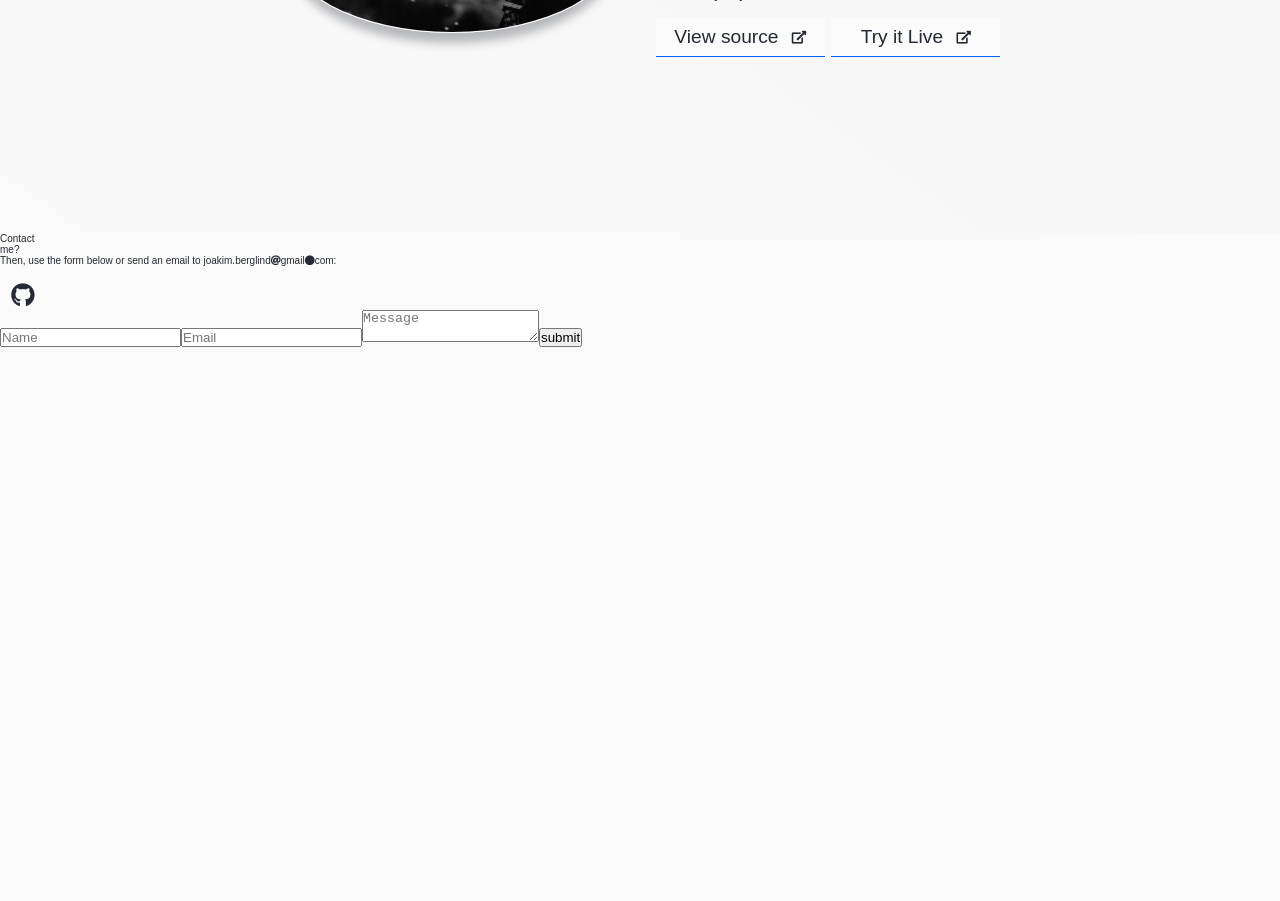
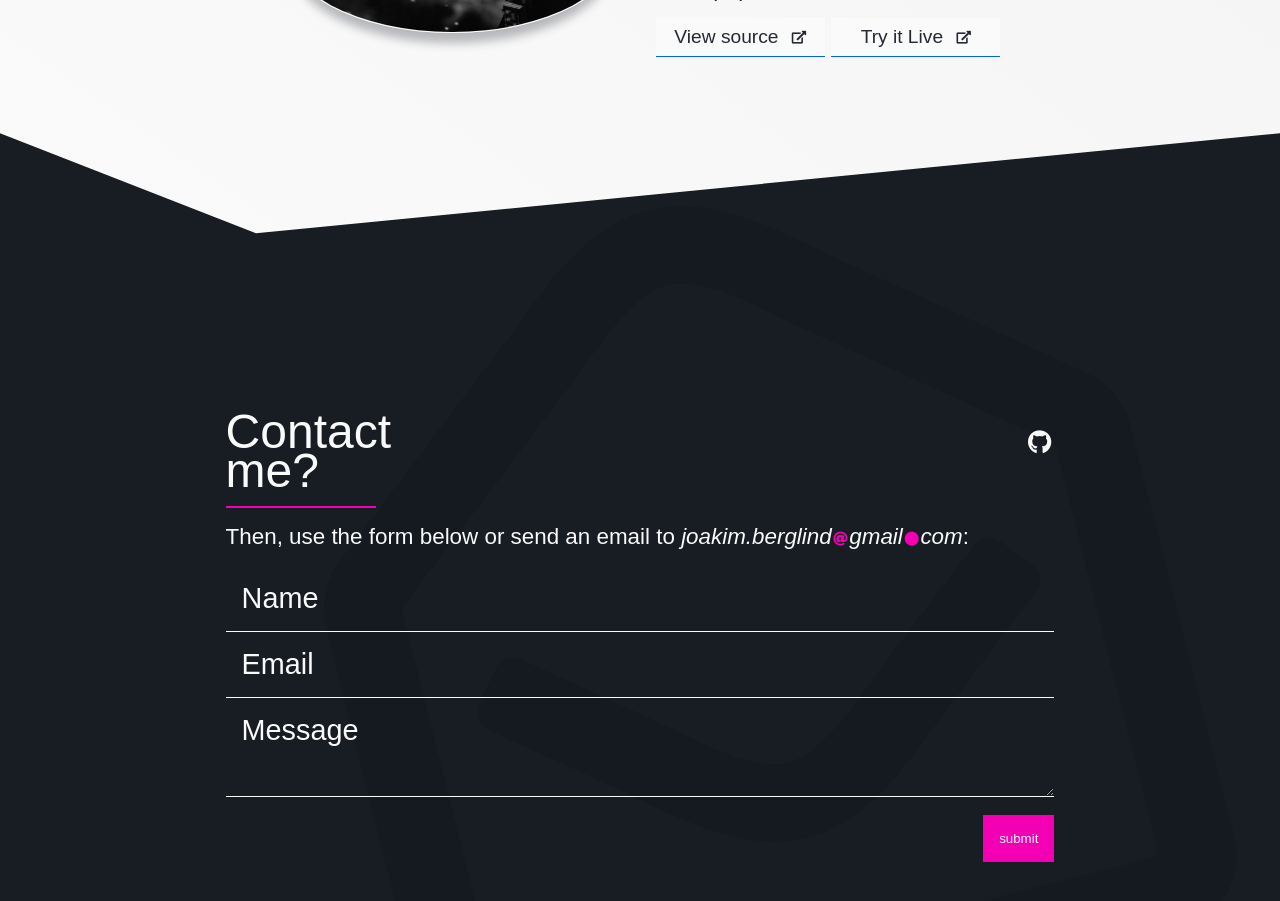
Before and after one commit to nevroje/portfolio-main, a React (Create React App) app: page / in a window 1280 px wide. Shown: the part 3480-4381 px from the top of the page. Before the commit the page ends 3827 px from the top, so only its background shows below. Built offline with nearby package versions, Linux system fonts and the light colour scheme.

Commit message:
removed webpacker added contact information styling

```diff
--- a/src/Components/Contact/Contact.css
+++ b/src/Components/Contact/Contact.css
@@ -1 +1,127 @@
-/* todo */
+#contact {
+  background: #181d23 url(../../Images/envelope.svg) no-repeat right;
+  clip-path: polygon(0 0, 20% 100px, 100% 0, 100% 100%, 0 100%);
+  color: #fafafa;
+  min-height: 100vh;
+  width: 100%;
+  padding: 5rem 3rem;
+  display: flex;
+  justify-content: center;
+  align-items: center;
+  position: relative;
+  margin: -100px 0 140px;
+  z-index: 1;
+}
+
+#contact .container {
+  width: 70%;
+  max-width: 1200px;
+  padding: 25vh 0;
+}
+
+#contact .container .heading-wrapper {
+  display: flex;
+  justify-content: space-between;
+}
+
+#contact .heading-wrapper .social a {
+  color: #fafafa;
+}
+
+#contact .heading-wrapper .social a:hover {
+  color: #f300b4;
+}
+
+.heading-wrapper .heading .title {
+  font-size: 3rem;
+  line-height: 2.4rem;
+}
+
+.heading-wrapper .heading .separator {
+  background: #f300b4;
+  width: 150px;
+  height: 2px;
+  margin: 1rem 0;
+}
+
+.heading-wrapper .heading .subtitle {
+  font-size: 1.4rem;
+}
+
+#contact-form {
+  margin-top: 1rem;
+}
+
+input, textarea {
+  border: none;
+  padding: 1rem;
+  font-family: 'Overlock', Arial, Helvetica, sans-serif;
+  width: 100%;
+  height: 40%;
+  transition: 200ms;
+}
+
+input[type="text"],
+input[type="email"],
+input[type="text"]:not(output):not(:focus),
+input[type="email"]:not(output):not(:focus),
+textarea {
+  border-bottom: 1px solid #fafafa;
+  background: transparent;
+  color: #fafafa;
+  font-size: 1.8rem;
+  box-shadow: none;
+  outline: none;
+}
+
+input[type="text"]:focus,
+input[type="email"]:focus,
+input[type="text"]:not(output):focus,
+input[type="email"]:not(output):focus,
+textarea:focus {
+  border-bottom: 1px solid #f300b4;
+}
+
+input[type="submit"] {
+  background: #f300b4;
+  color: #fafafa;
+  margin-top: 1rem;
+  width: auto;
+  float: right;
+}
+
+input[type="submit"]:hover,
+input[type="submit"]:focus {
+  cursor: pointer;
+  color: #333;
+  background: #fafafa;
+}
+
+::placeholder {
+  color: #fafafa;
+}
+
+.mail {
+  display: inline-block;
+  font-style: italic;
+}
+
+.mail .at, .mail .dot {
+  font-size: .9rem;
+  margin: 0 .1rem;
+  color: #f300b4;
+}
+
+
+@media only screen and (max-width: 1149px) {
+  #contact .social a {
+    display: block;
+  }
+}
+
+@media only screen and (max-width: 649px) {
+  #contact {
+    clip-path: polygon(0 0, 20% 5%, 100% 0, 100% 100%, 0 100%);
+    padding: 0;
+  }
+}
```
Also changed, not shown: package.json (+1 -6 lines), 1 other file (tests, documents, lock files or other folders).
